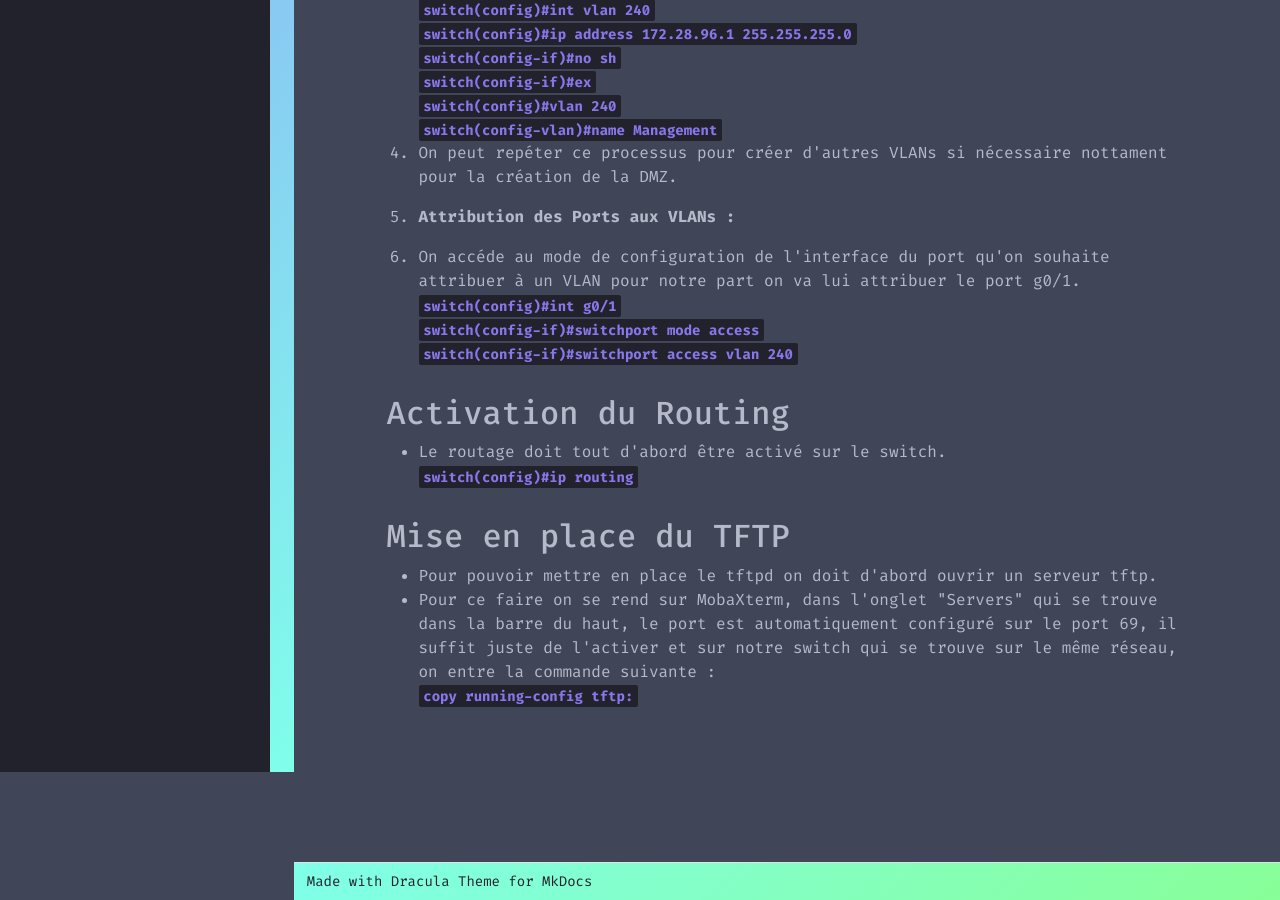
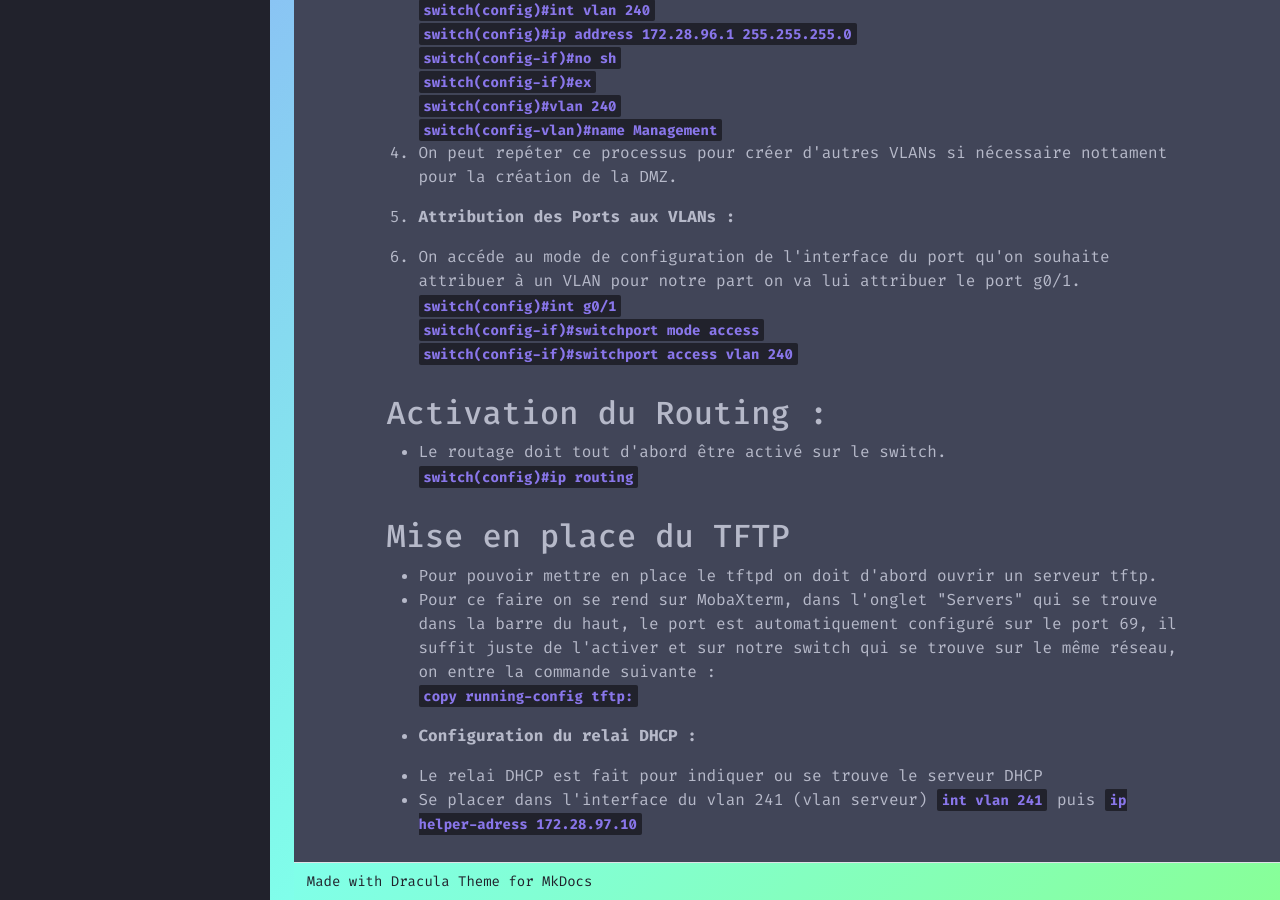
Before and after one commit to eRaETatsuya/OrleansSIO.github.io, an MkDocs documentation site: the page built from docs/switch.md, in a window 1280 px wide and 900 px high, scrolled down 1067 px. Built offline with MkDocs 1.6.1 and Material for MkDocs 9.7.7, drawn with Linux system fonts in a browser that asks for light colours.

Commit message:
relai dhcp

```diff
--- a/docs/switch.md
+++ b/docs/switch.md
@@ -57,7 +57,7 @@
    </br>
    **`switch(config-if)#switchport access vlan 240`**
 
-## Activation du Routing
+## Activation du Routing :
 - Le routage doit tout d'abord être activé sur le switch.
 </br>
 **`switch(config)#ip routing`**
@@ -67,3 +67,9 @@
 - Pour ce faire on se rend sur MobaXterm, dans l'onglet "Servers" qui se trouve dans la barre du haut, le port est automatiquement configuré sur le port 69, il suffit juste de l'activer et sur notre switch qui se trouve sur le même réseau, on entre la commande suivante :
 </br>
 **`copy running-config tftp:`**
+
+6. **Configuration du relai DHCP :**
+- Le relai DHCP est fait pour indiquer ou se trouve le serveur DHCP
+</br>
+- Se placer dans l'interface du vlan 241 (vlan serveur) **`int vlan 241`** puis **`ip helper-adress 172.28.97.10`**
+</br>
```
